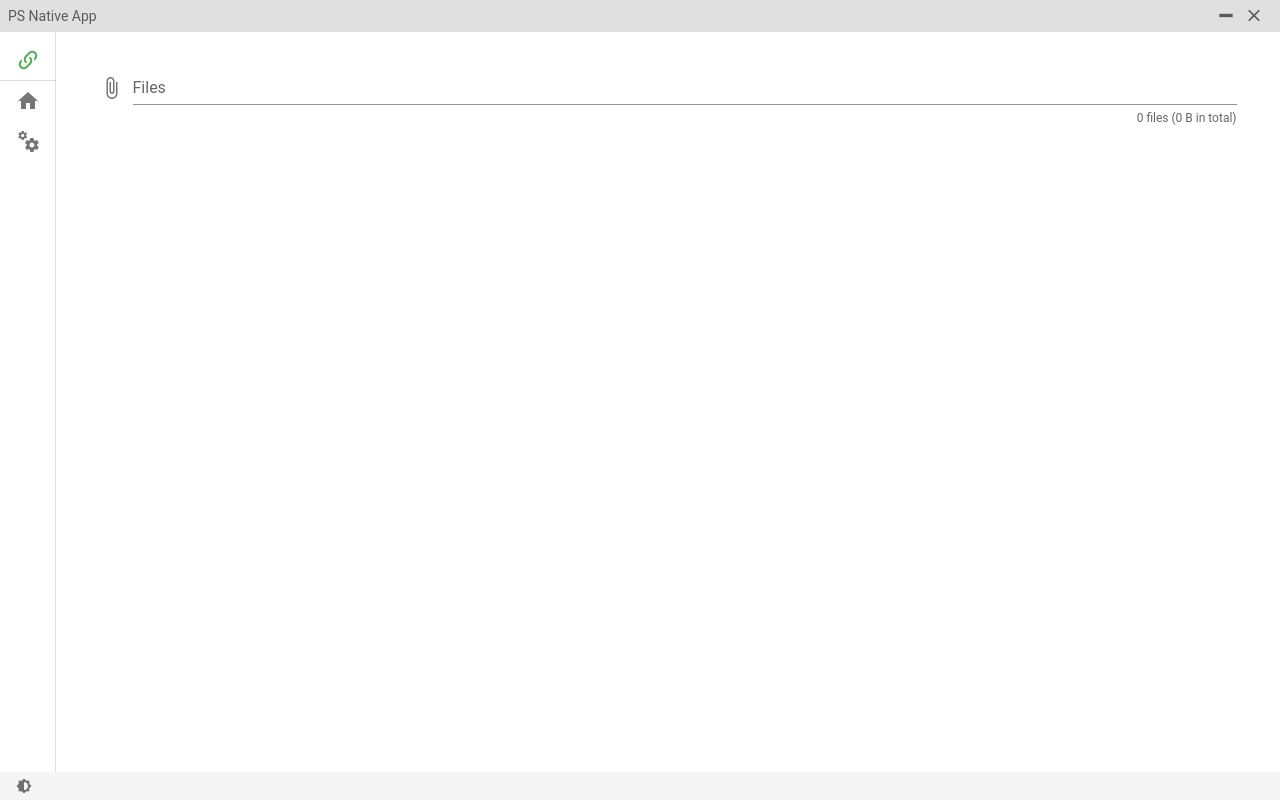
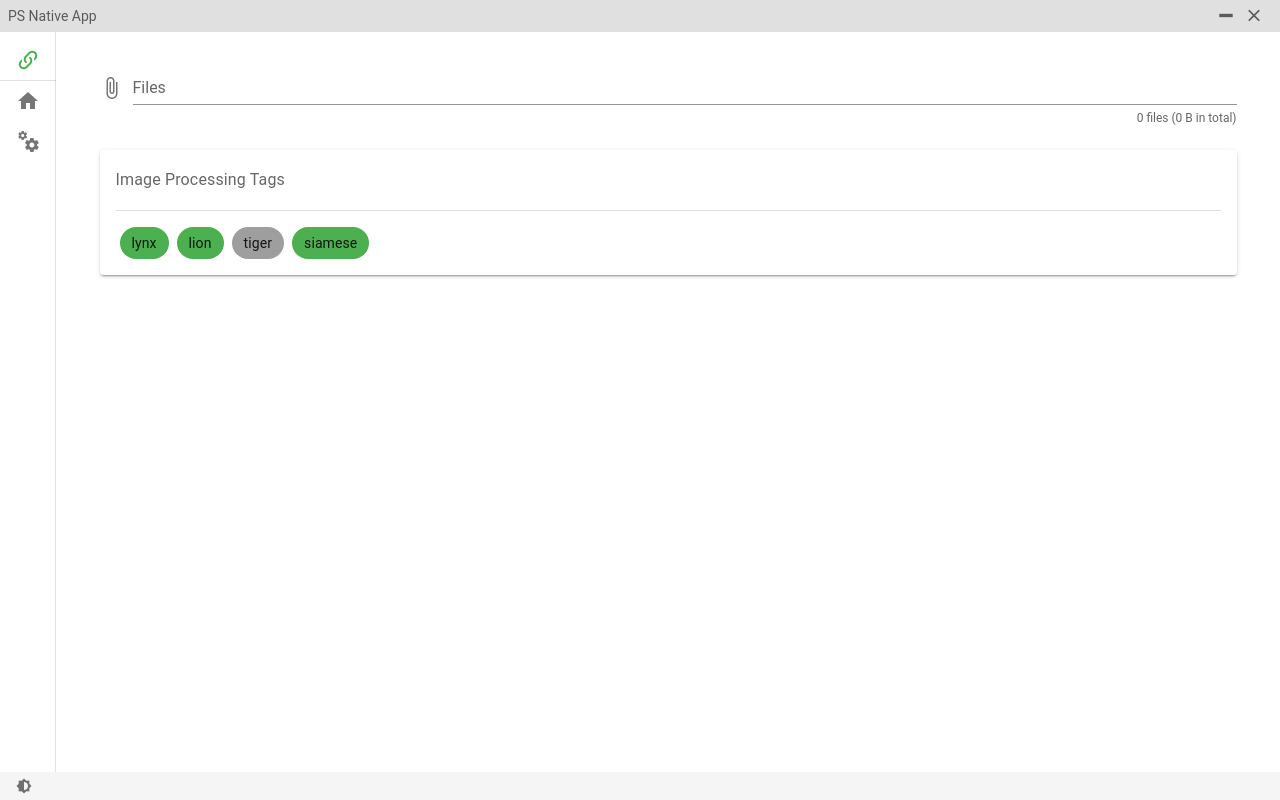
Before and after one commit to SturmB/js-ps-app, a Vue app: page /process in a window 1280 px wide. Built offline with nearby package versions, Linux system fonts and the light colour scheme; a small style sheet from the web is missing.

Commit message:
Tags + fixes in the store

```diff
--- /dev/null
+++ b/src/components/Tags.vue
@@ -0,0 +1,36 @@
+<template>
+  <v-row>
+    <v-col>
+      <v-card>
+        <v-card-subtitle class="subtitle-1">
+          Image Processing Tags
+        </v-card-subtitle>
+        <v-divider class="mx-4"></v-divider>
+        <v-card-text>
+          <v-chip
+            v-for="tag in tags"
+            :key="tag.name"
+            class="mx-1"
+            :color="tag.active ? 'green' : 'grey'"
+            @click="toggleTag(tag)"
+            >{{ tag.name }}</v-chip
+          >
+        </v-card-text>
+      </v-card>
+    </v-col>
+  </v-row>
+</template>
+
+<script>
+export default {
+  props: ["tags"],
+  methods: {
+    toggleTag(t) {
+      t.active = !t.active;
+      this.$emit("tags-change", this.tags);
+    },
+  },
+};
+</script>
+
+<style></style>
--- a/src/store/index.js
+++ b/src/store/index.js
@@ -6,10 +6,19 @@ Vue.use(Vuex);
 export default new Vuex.Store({
   state: {
     processedImages: 0,
+    tags: [
+      { name: "lynx", active: true },
+      { name: "lion", active: true },
+      { name: "tiger", active: false },
+      { name: "siamese", active: true },
+    ],
   },
   getters: {
     processedImages(state) {
       return state.processedImages;
+    },
+    tags(state) {
+      return state.tags;
     },
   },
   mutations: {
@@ -26,11 +35,18 @@ export default new Vuex.Store({
         localStorage.processedImages = state.processedImages;
       }
     },
+    saveTags(state, payload) {
+      state.tags = payload;
+      localStorage.tags = JSON.stringify(payload);
+    }
   },
   actions: {
     storeProcessedImages(context, payload) {
       context.commit("saveProcessedImages", payload);
     },
+    storeTags(context, payload) {
+      context.commit("saveTags", payload);
+    },
   },
   modules: {},
 });
--- a/src/views/Process.vue
+++ b/src/views/Process.vue
@@ -2,25 +2,43 @@
   <v-form>
     <v-container>
       <input-files @input-change="updateInputFiles"></input-files>
+      <tags :tags="tagsData" @tags-change="updateTags"></tags>
     </v-container>
   </v-form>
 </template>
 
 <script>
 import InputFiles from "@/components/InputFiles";
+import Tags from "@/components/Tags";
 export default {
   components: {
     InputFiles,
+    Tags,
   },
   data() {
     return {
       files: [],
     };
   },
+  computed: {
+    tagsData() {
+      return this.$store.getters.tags;
+    },
+  },
   methods: {
     updateInputFiles(filesArray) {
       this.files = filesArray;
     },
+    updateTags(tagsArray) {
+      this.$store.dispatch("storeTags", tagsArray);
+    },
+  },
+  created() {
+    if (localStorage.tags) {
+      this.$store.dispatch("storeTags", JSON.parse(localStorage.tags));
+    } else {
+      localStorage.tags = JSON.stringify(this.$store.getters.tags);
+    }
   },
 };
 </script>
```
